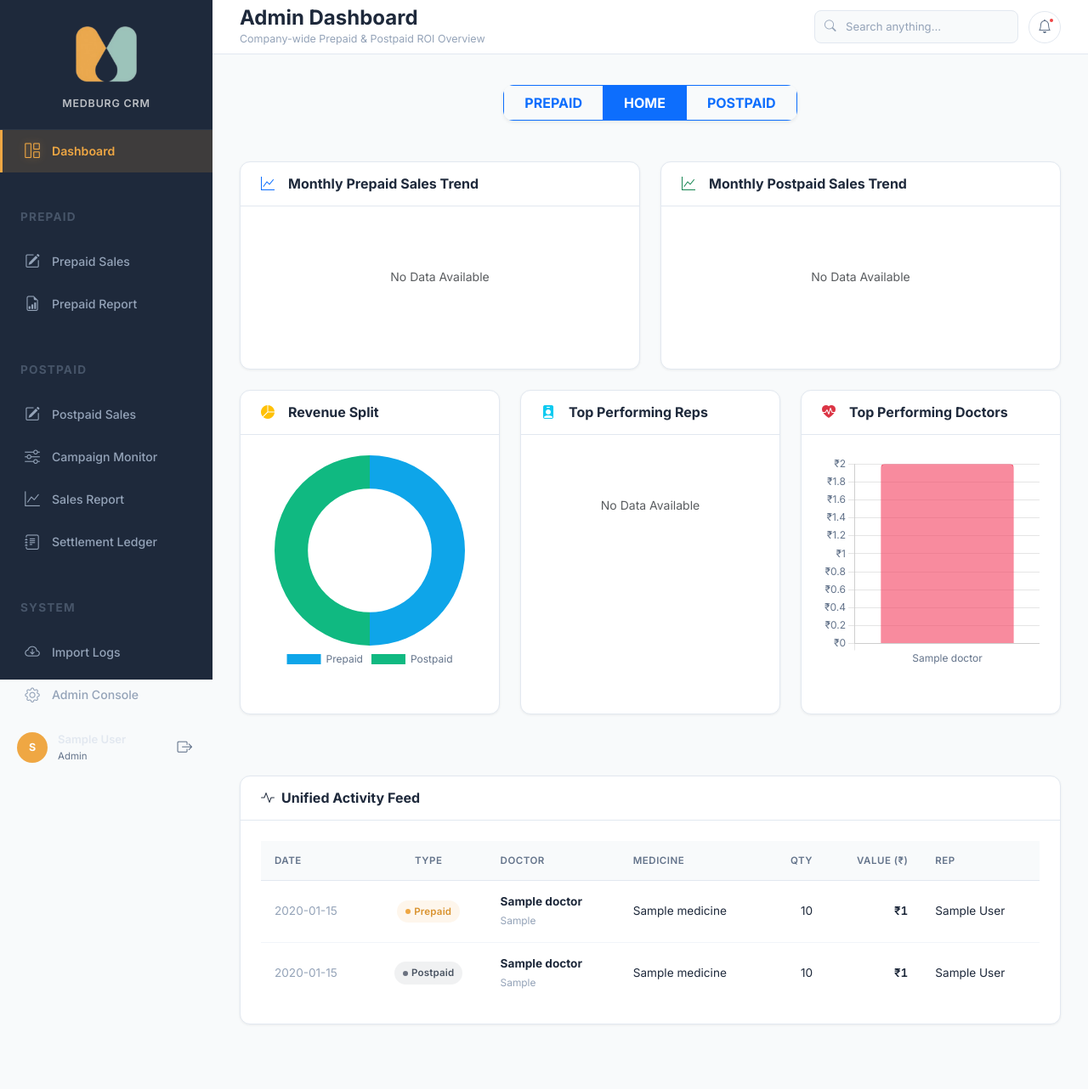
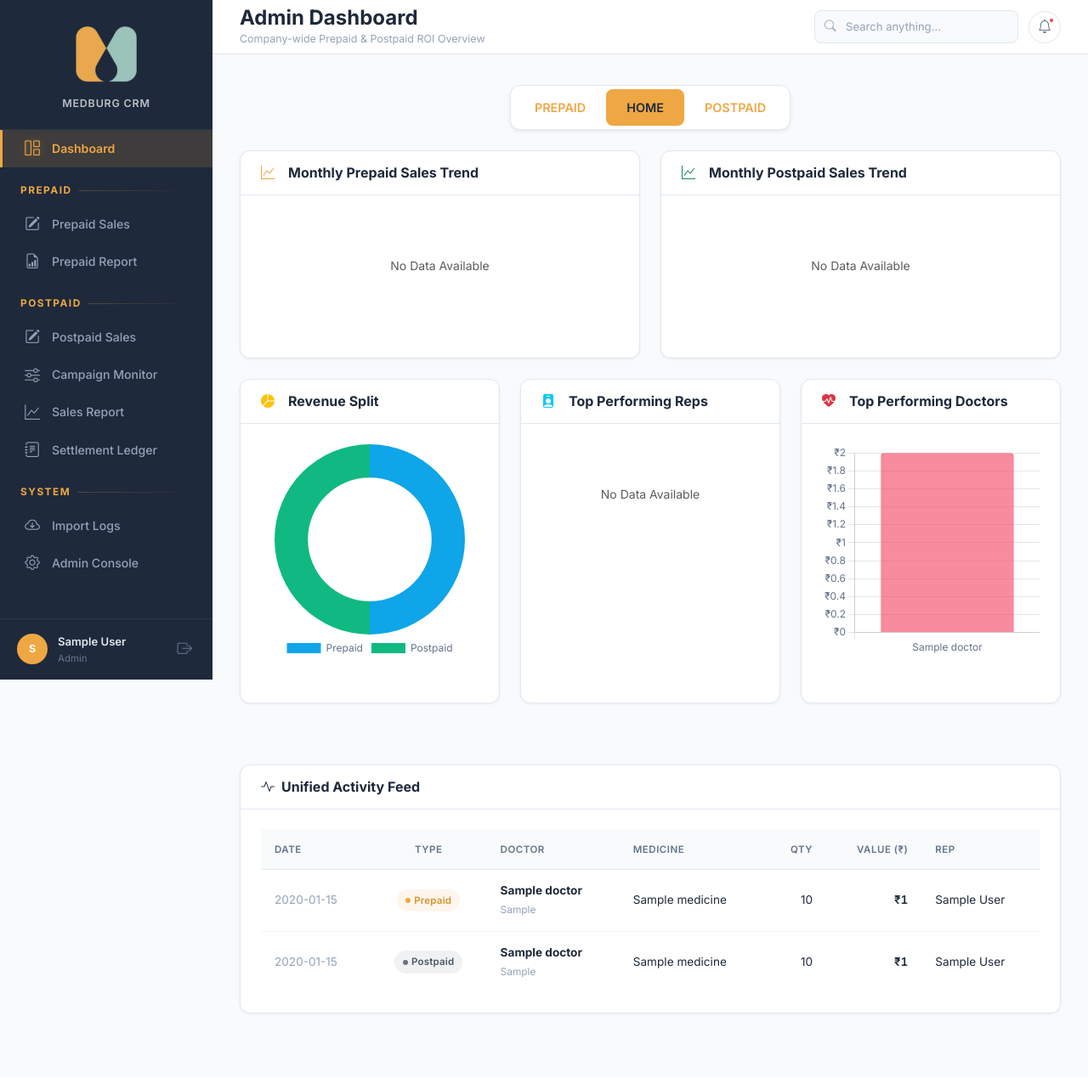
Before and after one commit to peanutbutter4351/medburg-crm, a Django app: page /doctors/dashboard/ in a window 1280 px wide. Shown: the whole page at 85% size. After the commit the page ends 1194 px from the top, so only its background shows below. Run offline with Django 4.2, Linux system fonts and the light colour scheme; a user stored in the database is signed in; tables that the repository leaves empty hold one stand-in row (values such as "Sample post").

Commit message:
MR-10.2.1: Stable release

```diff
--- a/static/css/style.css
+++ b/static/css/style.css
@@ -6,6 +6,7 @@
 /* ── CSS Variables ─────────────────────────────── */
 :root {
     --brand-primary:  #efa743;
+    --brand-gold:     #efa743;
     --brand-success:  #22c55e;
     --brand-danger:   #ef4444;
     --brand-info:     #3b82f6;
@@ -123,12 +124,22 @@
 
 
 .sidebar-label {
-    padding: 18px 24px 8px;
-    font-size: .68rem;
+    padding: 10px 24px 4px;
+    font-size: .74rem;
     font-weight: 700;
     text-transform: uppercase;
-    letter-spacing: 1.2px;
-    color: #475569;
+    letter-spacing: 1.5px;
+    color: var(--brand-primary);
+    display: flex;
+    align-items: center;
+}
+
+.sidebar-label::after {
+    content: '';
+    flex: 1;
+    margin-left: 8px;
+    height: 1px;
+    background: linear-gradient(90deg, rgba(239, 167, 67, 0.25), transparent);
 }
 
 .sidebar-nav {
@@ -142,7 +153,7 @@
     display: flex;
     align-items: center;
     gap: 12px;
-    padding: 11px 24px;
+    padding: 8px 24px;
     color: #94a3b8;
     text-decoration: none;
     font-size: .88rem;
@@ -671,6 +682,7 @@
     transition: all .25s cubic-bezier(.4,0,.2,1);
     display: inline-flex;
     align-items: center;
+    justify-content: center;
     gap: 6px;
     text-decoration: none;
 }
@@ -699,6 +711,7 @@
     transition: var(--transition);
     display: inline-flex;
     align-items: center;
+    justify-content: center;
     gap: 6px;
     text-decoration: none;
 }
@@ -720,6 +733,7 @@
     transition: var(--transition);
     display: inline-flex;
     align-items: center;
+    justify-content: center;
     gap: 6px;
     text-decoration: none;
 }
@@ -1008,7 +1022,7 @@
 
 /* ── Typography Hierarchy ─────────────────────── */
 .topbar-title { font-size: var(--font-size-page-title); }
-.sidebar-label { font-size: var(--font-size-meta); margin-top: 1.5rem; margin-bottom: 0.5rem; }
+.sidebar-label { font-size: 0.74rem; margin-top: 0.75rem; margin-bottom: 0.25rem; }
 .kpi-label { font-size: var(--font-size-meta); }
 .data-card-title { font-size: var(--font-size-card-title); }
 .crm-form .form-label { font-size: var(--font-size-body); }
@@ -1069,3 +1083,74 @@
     .topbar-search { display: none; }
     .filter-card .row > div { margin-bottom: 12px; }
 }
+
+/* ── CRM Switcher ──────────────────────────────── */
+.crm-switcher {
+    background: white;
+    border: 1px solid var(--border-color);
+    border-radius: 12px;
+    padding: 4px;
+    display: inline-flex;
+    box-shadow: var(--shadow-sm);
+}
+
+.switcher-btn {
+    padding: 10px 24px;
+    font-weight: 600;
+    font-size: .9rem;
+    transition: all .2s ease;
+    border-radius: 8px;
+    border: none;
+    outline: none;
+    cursor: pointer;
+    background: transparent;
+    color: var(--brand-primary);
+}
+
+.switcher-btn:hover {
+    background: rgba(212, 163, 57, .12);
+}
+
+.switcher-btn.active {
+    background: var(--brand-gold);
+    color: var(--text-primary);
+}
+
+.switcher-btn.active:hover {
+    background: var(--brand-gold);
+    color: var(--text-primary);
+}
+
+/* ── Bootstrap Primary overrides for consistency ─ */
+.text-primary {
+    color: var(--brand-primary) !important;
+}
+
+.btn-primary {
+    background-color: var(--brand-primary) !important;
+    border-color: var(--brand-primary) !important;
+    color: var(--text-primary) !important;
+}
+
+.btn-primary:hover, .btn-primary:focus, .btn-primary:active {
+    background-color: var(--primary-dark) !important;
+    border-color: var(--primary-dark) !important;
+    color: var(--text-primary) !important;
+}
+
+.btn-outline-primary {
+    color: var(--brand-primary) !important;
+    border-color: var(--brand-primary) !important;
+}
+
+.btn-outline-primary:hover, .btn-outline-primary:focus, .btn-outline-primary:active {
+    background-color: var(--brand-primary) !important;
+    color: var(--text-primary) !important;
+    border-color: var(--brand-primary) !important;
+}
+
+.alert-info {
+    background-color: rgba(239, 167, 67, 0.08) !important;
+    color: var(--primary-dark) !important;
+    border: 1px solid rgba(239, 167, 67, 0.15) !important;
+}
--- a/templates/base.html
+++ b/templates/base.html
@@ -45,7 +45,7 @@
                 </a>
             </li>
 
-            <div class="sidebar-label mt-4">Prepaid</div>
+            <div class="sidebar-label mt-2">PREPAID</div>
             <li>
                 <a href="{% url 'sales:prepaid_entry' %}"
                    class="{% if request.resolver_match.url_name == 'prepaid_entry' %}active{% endif %}">
@@ -61,7 +61,7 @@
             </li>
             {% endif %}
 
-            <div class="sidebar-label mt-4">Postpaid</div>
+            <div class="sidebar-label mt-2">POSTPAID</div>
             <li>
                 <a href="{% url 'sales:postpaid_entry' %}"
                    class="{% if request.resolver_match.url_name == 'postpaid_entry' %}active{% endif %}">
@@ -90,7 +90,7 @@
             {% endif %}
 
             {% if user.is_admin_user %}
-            <div class="sidebar-label mt-4">System</div>
+            <div class="sidebar-label mt-2">SYSTEM</div>
             <li>
                 <a href="/admin/core/importlog/"
                    class="{% if request.path == '/admin/core/importlog/' %}active{% endif %}">
--- a/templates/doctors/admin_dashboard.html
+++ b/templates/doctors/admin_dashboard.html
@@ -21,11 +21,11 @@
 
 
 <!-- ─── Dashboard Navigation ─── -->
-<div class="d-flex justify-content-center mb-5 mt-2">
-    <div class="btn-group shadow-sm" role="group" style="border-radius: var(--radius-md); overflow: hidden;">
-        <button type="button" class="btn btn-outline-primary fw-bold px-4 py-2" onclick="switchDashboardSection('prepaid')" id="btn-prepaid">PREPAID</button>
-        <button type="button" class="btn btn-primary fw-bold px-4 py-2" onclick="switchDashboardSection('home')" id="btn-home">HOME</button>
-        <button type="button" class="btn btn-outline-primary fw-bold px-4 py-2" onclick="switchDashboardSection('postpaid')" id="btn-postpaid">POSTPAID</button>
+<div class="d-flex justify-content-center mb-4 mt-2">
+    <div class="crm-switcher shadow-sm">
+        <button type="button" class="switcher-btn" onclick="switchDashboardSection('prepaid')" id="btn-prepaid">PREPAID</button>
+        <button type="button" class="switcher-btn active" onclick="switchDashboardSection('home')" id="btn-home">HOME</button>
+        <button type="button" class="switcher-btn" onclick="switchDashboardSection('postpaid')" id="btn-postpaid">POSTPAID</button>
     </div>
 </div>
 
@@ -529,11 +529,9 @@
             document.getElementById('dashboard-' + s + '-section').style.display = (s === section) ? 'block' : 'none';
             const btn = document.getElementById('btn-' + s);
             if (s === section) {
-                btn.classList.remove('btn-outline-primary');
-                btn.classList.add('btn-primary');
+                btn.classList.add('active');
             } else {
-                btn.classList.remove('btn-primary');
-                btn.classList.add('btn-outline-primary');
+                btn.classList.remove('active');
             }
         });
     }
```
